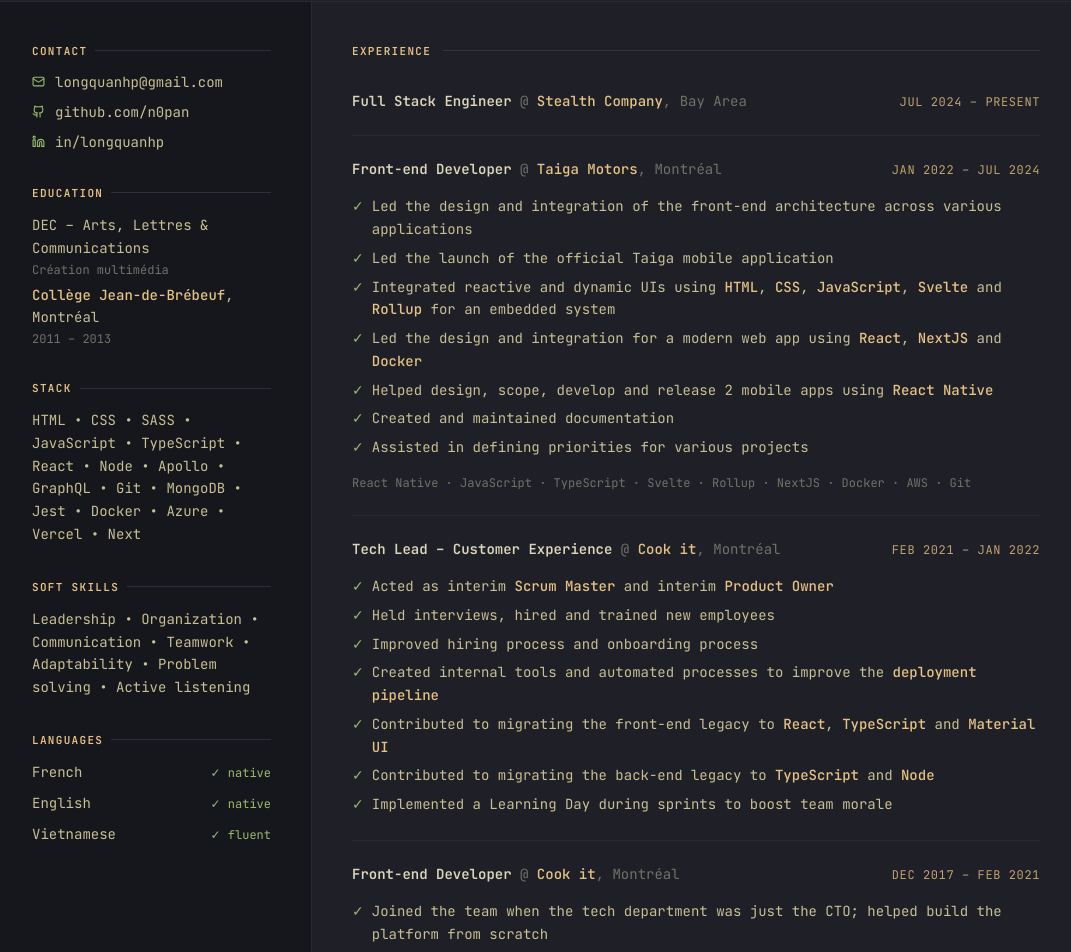
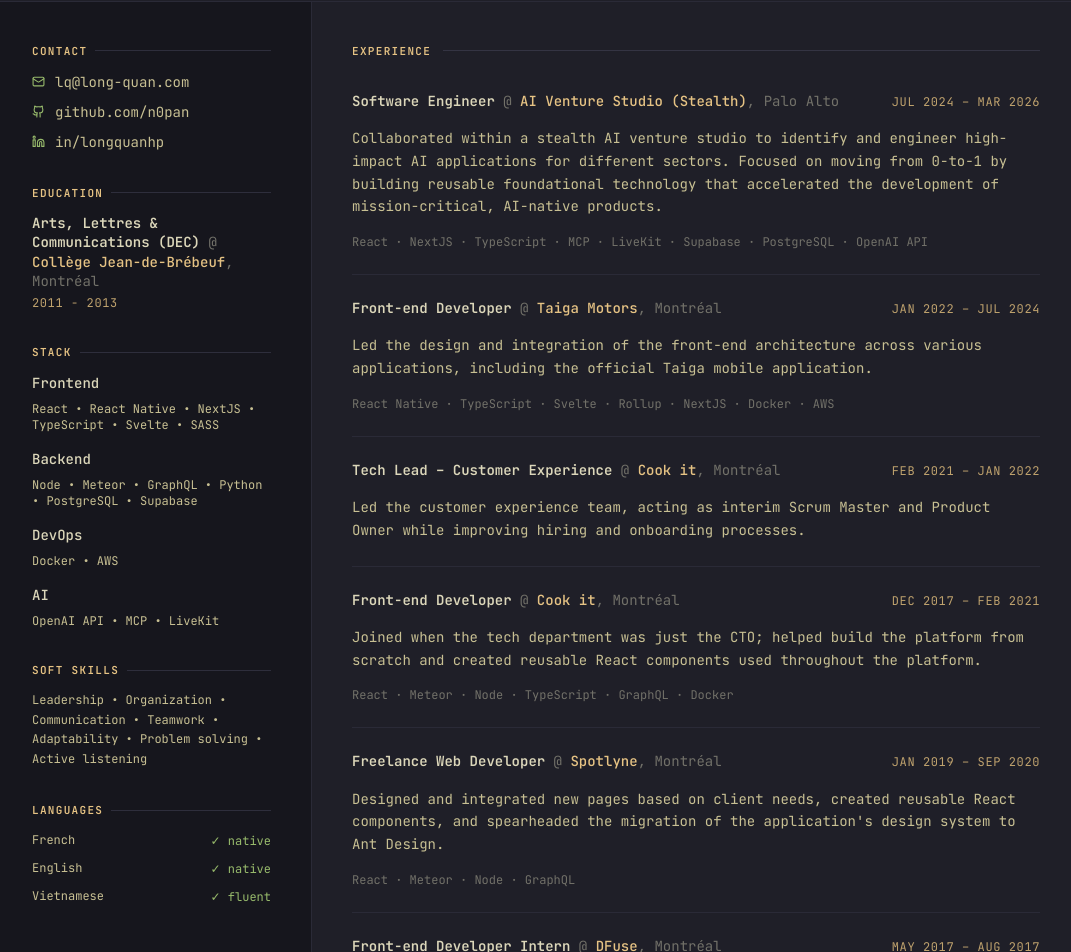
Before and after one commit to n0pan/long-quan, a Next.js app: page /resume in a window 1280 px wide. Shown: the part 176-1128 px from the top of the page, without its empty margins (8-1079 px from the left). Built offline with nearby package versions, Linux system fonts and the light colour scheme.

Commit message:
chore: fix resume

```diff
--- a/src/app/(navigation)/resume/page.tsx
+++ b/src/app/(navigation)/resume/page.tsx
@@ -6,6 +6,7 @@
   company: string;
   location: string;
   period: string;
+  description?: string;
   responsibilities?: React.ReactNode[];
   stack?: string[];
 }
@@ -15,6 +16,7 @@
   company,
   location,
   period,
+  description,
   responsibilities,
   stack,
 }: ExperienceProps) {
@@ -31,6 +33,13 @@
           {period}
         </div>
       </div>
+
+      {/* Description */}
+      {description && (
+        <p className="text-sm text-fg-muted leading-relaxed m-0">
+          {description}
+        </p>
+      )}
 
       {/* Responsibilities */}
       {responsibilities && (
@@ -66,10 +75,21 @@
 
       <div className="flex flex-col">
         <Experience
-          title="Full Stack Engineer"
-          company="Stealth Company"
-          location="Bay Area"
-          period="Jul 2024 – Present"
+          title="Software Engineer"
+          company="AI Venture Studio (Stealth)"
+          location="Palo Alto"
+          period="Jul 2024 – Mar 2026"
+          description="Collaborated within a stealth AI venture studio to identify and engineer high-impact AI applications for different sectors. Focused on moving from 0-to-1 by building reusable foundational technology that accelerated the development of mission-critical, AI-native products."
+          stack={[
+            "React",
+            "NextJS",
+            "TypeScript",
+            "MCP",
+            "LiveKit",
+            "Supabase",
+            "PostgreSQL",
+            "OpenAI API",
+          ]}
         />
 
         <Experience
@@ -77,37 +97,15 @@
           company="Taiga Motors"
           location="Montréal"
           period="Jan 2022 – Jul 2024"
-          responsibilities={[
-            "Led the design and integration of the front-end architecture across various applications",
-            "Led the launch of the official Taiga mobile application",
-            <>
-              Integrated reactive and dynamic UIs using <Accent>HTML</Accent>,{" "}
-              <Accent>CSS</Accent>, <Accent>JavaScript</Accent>,{" "}
-              <Accent>Svelte</Accent> and <Accent>Rollup</Accent> for an
-              embedded system
-            </>,
-            <>
-              Led the design and integration for a modern web app using{" "}
-              <Accent>React</Accent>, <Accent>NextJS</Accent> and{" "}
-              <Accent>Docker</Accent>
-            </>,
-            <>
-              Helped design, scope, develop and release 2 mobile apps using{" "}
-              <Accent>React Native</Accent>
-            </>,
-            "Created and maintained documentation",
-            "Assisted in defining priorities for various projects",
-          ]}
+          description="Led the design and integration of the front-end architecture across various applications, including the official Taiga mobile application."
           stack={[
             "React Native",
-            "JavaScript",
             "TypeScript",
             "Svelte",
             "Rollup",
             "NextJS",
             "Docker",
             "AWS",
-            "Git",
           ]}
         />
 
@@ -116,28 +114,7 @@
           company="Cook it"
           location="Montréal"
           period="Feb 2021 – Jan 2022"
-          responsibilities={[
-            <>
-              Acted as interim <Accent>Scrum Master</Accent> and interim{" "}
-              <Accent>Product Owner</Accent>
-            </>,
-            "Held interviews, hired and trained new employees",
-            "Improved hiring process and onboarding process",
-            <>
-              Created internal tools and automated processes to improve the{" "}
-              <Accent>deployment pipeline</Accent>
-            </>,
-            <>
-              Contributed to migrating the front-end legacy to{" "}
-              <Accent>React</Accent>, <Accent>TypeScript</Accent> and{" "}
-              <Accent>Material UI</Accent>
-            </>,
-            <>
-              Contributed to migrating the back-end legacy to{" "}
-              <Accent>TypeScript</Accent> and <Accent>Node</Accent>
-            </>,
-            "Implemented a Learning Day during sprints to boost team morale",
-          ]}
+          description="Led the customer experience team, acting as interim Scrum Master and Product Owner while improving hiring and onboarding processes."
         />
 
         <Experience
@@ -145,36 +122,8 @@
           company="Cook it"
           location="Montréal"
           period="Dec 2017 – Feb 2021"
-          responsibilities={[
-            "Joined the team when the tech department was just the CTO; helped build the platform from scratch",
-            "Designed and integrated new tools depending on internal and external needs",
-            <>
-              Created reusable <Accent>React</Accent> components used throughout
-              the platform
-            </>,
-            "Helped design various components with the Product Designer",
-            <>
-              Assisted with the implementation of <Accent>GraphQL</Accent> and{" "}
-              <Accent>REST API</Accent> using Node
-            </>,
-            <>
-              Assisted with the maintenance of a <Accent>MongoDB</Accent>{" "}
-              database
-            </>,
-            <>
-              Helped plan migration of legacy code towards an{" "}
-              <Accent>Onion Architecture</Accent> API in <Accent>Node</Accent>
-            </>,
-          ]}
-          stack={[
-            "React",
-            "Meteor",
-            "Node",
-            "TypeScript",
-            "GraphQL",
-            "Docker",
-            "Git",
-          ]}
+          description="Joined when the tech department was just the CTO; helped build the platform from scratch and created reusable React components used throughout the platform."
+          stack={["React", "Meteor", "Node", "TypeScript", "GraphQL", "Docker"]}
         />
 
         <Experience
@@ -182,20 +131,8 @@
           company="Spotlyne"
           location="Montréal"
           period="Jan 2019 – Sep 2020"
-          responsibilities={[
-            "Designed and integrated new pages depending on client needs",
-            <>
-              Created reusable <Accent>React</Accent> components used throughout
-              the platform
-            </>,
-            "Integrated pages and components based on mockups from an external Web Designer",
-            <>
-              Assisted with the maintenance of a <Accent>MongoDB</Accent>{" "}
-              database
-            </>,
-            "Spearheaded the migration of the application's design system to Ant Design",
-          ]}
-          stack={["React", "Meteor", "Node", "GraphQL", "Git"]}
+          description="Designed and integrated new pages based on client needs, created reusable React components, and spearheaded the migration of the application's design system to Ant Design."
+          stack={["React", "Meteor", "Node", "GraphQL"]}
         />
 
         <Experience
@@ -203,15 +140,8 @@
           company="DFuse"
           location="Montréal"
           period="May 2017 – Aug 2017"
-          responsibilities={[
-            <>
-              Designed and built UIs communicating with the database via{" "}
-              <Accent>Meteor DDP</Accent> and <Accent>WebSockets</Accent>
-            </>,
-            "Helped design and provided creative input on mockups",
-            "Added, modified and maintained functionality on the main platform",
-          ]}
-          stack={["Meteor", "HTML", "SASS", "Handlebars", "Git"]}
+          description="Designed and built UIs communicating with the database via Meteor DDP and WebSockets, and helped design mockups for the main platform."
+          stack={["Meteor", "HTML", "SASS", "Handlebars"]}
         />
       </div>
     </div>
--- a/src/app/components/panel.tsx
+++ b/src/app/components/panel.tsx
@@ -30,10 +30,10 @@
             <li className="flex items-center gap-2.5 text-sm">
               <Mail size={13} className="text-green shrink-0" />
               <a
-                href="mailto:longquanhp@gmail.com"
+                href="mailto:lq@long-quan.com"
                 className="text-fg-muted hover:text-pink transition-colors duration-150 break-all"
               >
-                longquanhp@gmail.com
+                lq@long-quan.com
               </a>
             </li>
             <li className="flex items-center gap-2.5 text-sm">
@@ -59,32 +59,45 @@
 
         {/* Education */}
         <PanelSection title="Education">
-          <div className="flex flex-col gap-0.5 text-sm text-fg leading-relaxed">
-            <p className="text-fg-muted m-0">
-              DEC – Arts, Lettres &amp; Communications
-            </p>
-            <p className="text-fg-dim text-xs m-0">Création multimédia</p>
-            <p className="m-0 mt-1">
-              <Accent>Collège Jean-de-Brébeuf</Accent>
-              <span className="text-fg-muted">, Montréal</span>
-            </p>
-            <p className="text-fg-dim text-xs m-0">2011 – 2013</p>
+          <div className="flex flex-col gap-1">
+            <div className="flex flex-col gap-0.5 sm:flex-row sm:items-baseline sm:justify-between sm:gap-4">
+              <div className="text-sm font-semibold text-fg leading-snug m-0">
+                Arts, Lettres & Communications (DEC){" "}
+                <span className="text-fg-dim font-normal">@</span>{" "}
+                <Accent>Collège Jean-de-Brébeuf</Accent>
+                <span className="text-fg-dim font-normal">, Montréal</span>
+              </div>
+            </div>
+
+            <div className="text-xs text-yellow-dim tracking-wider uppercase shrink-0">
+              2011 - 2013
+            </div>
           </div>
         </PanelSection>
 
         {/* Technical Skills */}
         <PanelSection title="Stack">
-          <p className="text-sm text-fg-muted leading-relaxed m-0">
-            HTML &bull; CSS &bull; SASS &bull; JavaScript &bull; TypeScript
-            &bull; React &bull; Node &bull; Apollo &bull; GraphQL &bull; Git
-            &bull; MongoDB &bull; Jest &bull; Docker &bull; Azure &bull; Vercel
-            &bull; Next
-          </p>
+          <div className="flex flex-col gap-2 text-sm text-fg-muted">
+            <p className="m-0 font-medium text-fg">Frontend</p>
+            <p className="m-0 text-xs">
+              React &bull; React Native &bull; NextJS &bull; TypeScript &bull;
+              Svelte &bull; SASS
+            </p>
+            <p className="m-0 font-medium text-fg mt-2">Backend</p>
+            <p className="m-0 text-xs">
+              Node &bull; Meteor &bull; GraphQL &bull; Python &bull; PostgreSQL
+              &bull; Supabase
+            </p>
+            <p className="m-0 font-medium text-fg mt-2">DevOps</p>
+            <p className="m-0 text-xs">Docker &bull; AWS</p>
+            <p className="m-0 font-medium text-fg mt-2">AI</p>
+            <p className="m-0 text-xs">OpenAI API &bull; MCP &bull; LiveKit</p>
+          </div>
         </PanelSection>
 
         {/* Soft Skills */}
         <PanelSection title="Soft Skills">
-          <p className="text-sm text-fg-muted leading-relaxed m-0">
+          <p className="text-xs text-fg-muted leading-relaxed m-0">
             Leadership &bull; Organization &bull; Communication &bull; Teamwork
             &bull; Adaptability &bull; Problem solving &bull; Active listening
           </p>
@@ -92,7 +105,7 @@
 
         {/* Languages */}
         <PanelSection title="Languages">
-          <ul className="flex flex-col gap-2 text-sm">
+          <ul className="flex flex-col gap-2 text-xs">
             {[
               { lang: "French", level: "native" },
               { lang: "English", level: "native" },
```
